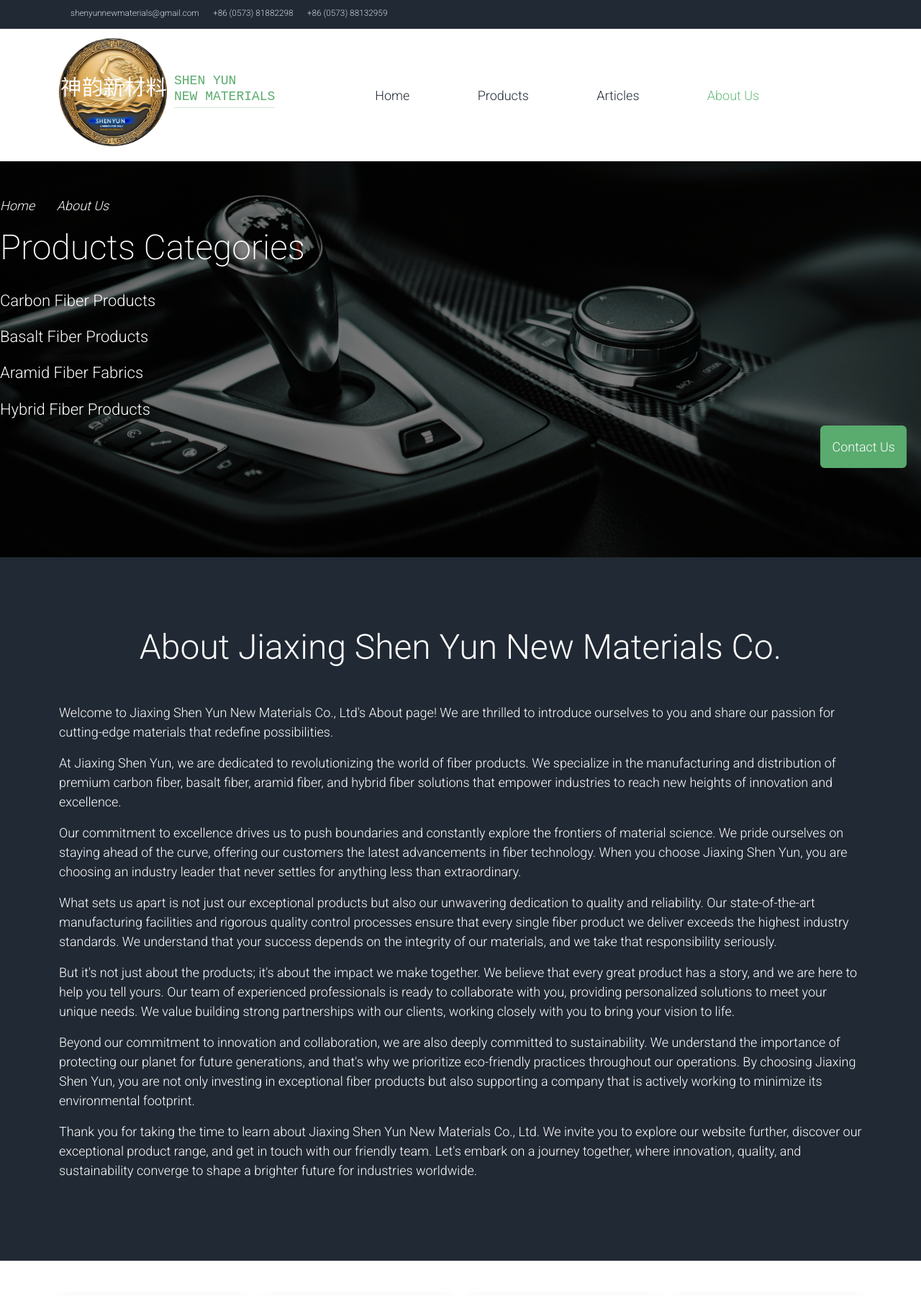
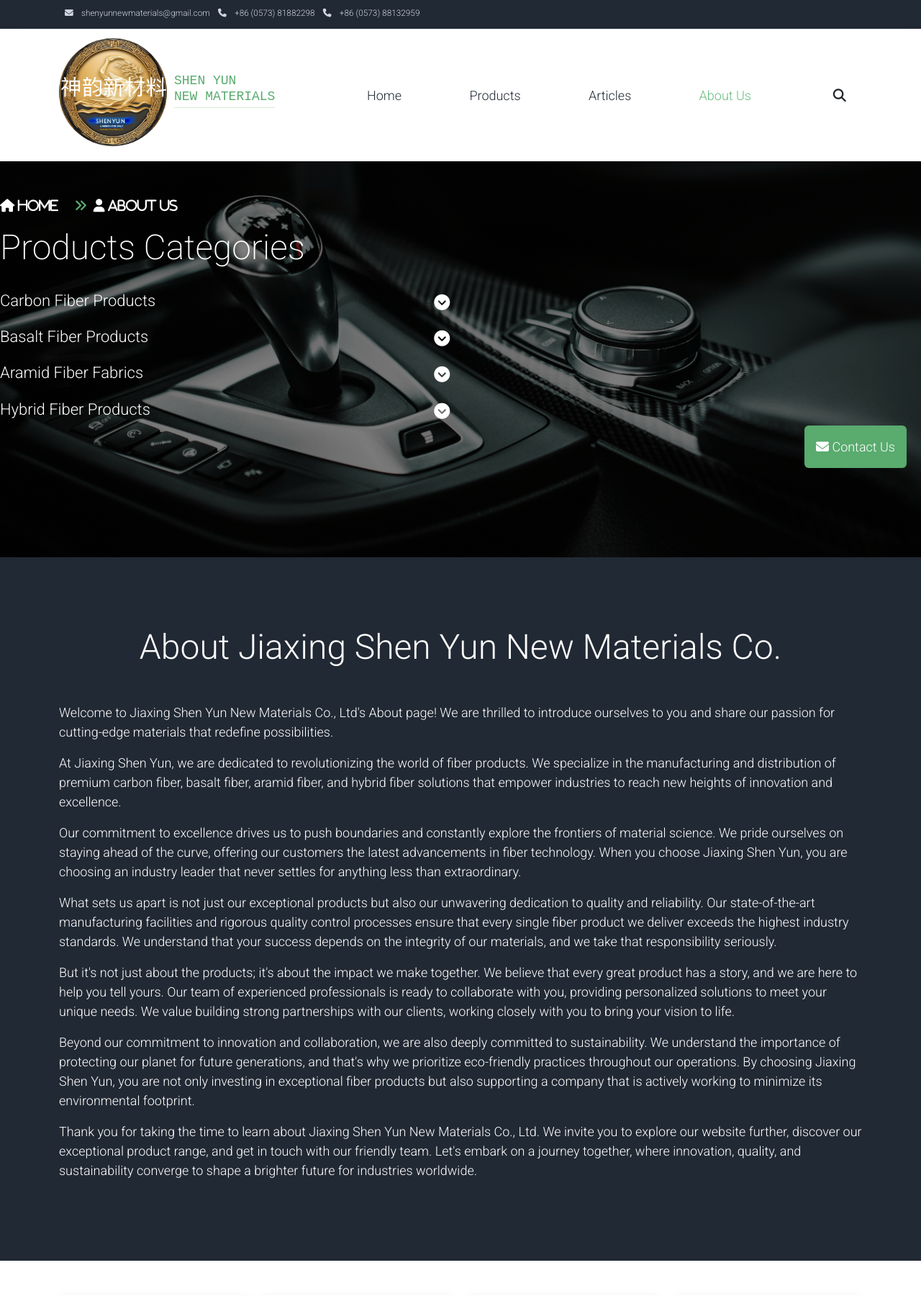
Before and after one commit to Isaac-Reign/Test, a Django app: page /about/ in a window 1280 px wide. Shown: the top 1800 px of the page at 72% size. Run offline with Django 5.2, Linux system fonts and the light colour scheme; data comes from the database, SQL or seed files in the repository; some libraries are stand-ins or nearby versions.

Commit message:
Update base.html

```diff
--- a/templates/base.html
+++ b/templates/base.html
@@ -10,12 +10,12 @@
     <link rel="apple-touch-icon" href="{% static 'store/images/logo3.JPG' %}">
     <link rel="shortcut icon" type="image/x-icon" href="{% static 'store/images/logo3.JPG' %}">
 
-    <link rel="stylesheet" href="{% static 'store/css/bootstrap.min.css' %}">
+    <link rel="stylesheet" href="https://cdn.jsdelivr.net/npm/bootstrap@5.3.2/dist/css/bootstrap.min.css" integrity="sha384-T3c6CoIi6uLrA9TneNEoa7RxnatzjcDSCmG1MXxSR1GAsXEV/Dwwykc2MPK8M2HN" crossorigin="anonymous">
     <link rel="stylesheet" href="{% static 'store/css/templatemo.css' %}">
     <link rel="stylesheet" href="{% static 'store/css/custom.css' %}">
 
     <link rel="stylesheet" href="https://fonts.googleapis.com/css2?family=Roboto:wght@100;200;300;400;500;700;900&display=swap">
-    <link rel="stylesheet" href="{% static 'store/css/fontawesome.min.css' %}">
+    <link rel="stylesheet" href="https://cdnjs.cloudflare.com/ajax/libs/font-awesome/6.5.1/css/all.min.css" integrity="sha512-DTOQO9RWCH3ppGqcWaEA1BIZOC6xxalwEsw9c2QQeAIftl+Vegovlnee1c9QX4TctnWMn13TZye+giMm8e2LwA==" crossorigin="anonymous" referrerpolicy="no-referrer" />
 
     {% block extra_css %}{% endblock %}
 </head>
@@ -374,9 +374,10 @@
     </footer>
     <!-- End Footer -->
     {% block script %}
-    <script src="{% static 'store/js/jquery-1.11.0.min.js' %}"></script>
-    <script src="{% static 'store/js/jquery-migrate-1.2.1.min.js' %}"></script>
-    <script src="{% static 'store/js/bootstrap.bundle.min.js' %}"></script>
+    <script src="https://code.jquery.com/jquery-3.6.3.js"></script>
+    <script src="https://code.jquery.com/jquery-migrate-3.4.1.js"></script>
+
+    <script src="https://cdn.jsdelivr.net/npm/bootstrap@5.3.2/dist/js/bootstrap.min.js" integrity="sha384-BBtl+eGJRgqQAUMxJ7pMwbEyER4l1g+O15P+16Ep7Q9Q+zqX6gSbd85u4mG4QzX+" crossorigin="anonymous"></script>
     <script src="{% static 'store/js/templatemo.js' %}"></script>
     <script src="{% static 'store/js/custom.js' %}"></script>
     <script>
```
